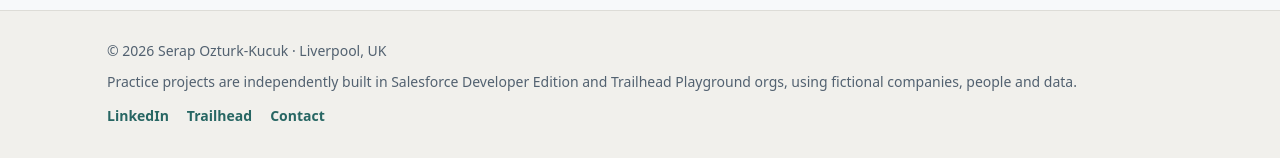
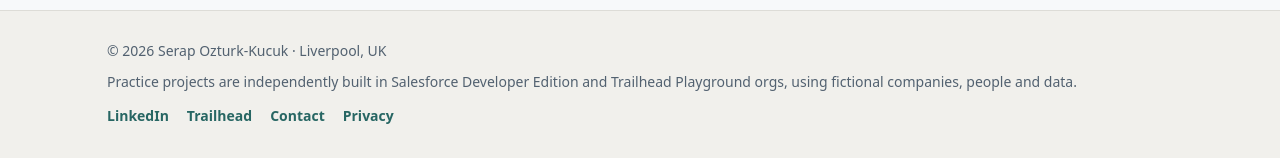
Before and after one commit to serapozturkkucuk/serapozturkkucuk.github.io, a Jekyll site: the page built from index.html, in a window 1280 px wide and 1333 px high. Shown: the part 1172-1330 px from the top of the window. Built offline with Jekyll 4.4.1, drawn with Linux system fonts in a browser that asks for light colours.

Commit message:
Add discreet right-aligned footer privacy link

```diff
--- a/_includes/footer.html
+++ b/_includes/footer.html
@@ -6,6 +6,7 @@
       <li><a href="{{ site.author.linkedin }}">LinkedIn</a></li>
       <li><a href="{{ site.author.trailhead }}">Trailhead</a></li>
       <li><a href="{{ '/contact/' | relative_url }}">Contact</a></li>
+      <li class="foot-privacy"><a href="{{ '/privacy/' | relative_url }}">Privacy</a></li>
     </ul>
   </div>
 </footer>
```
